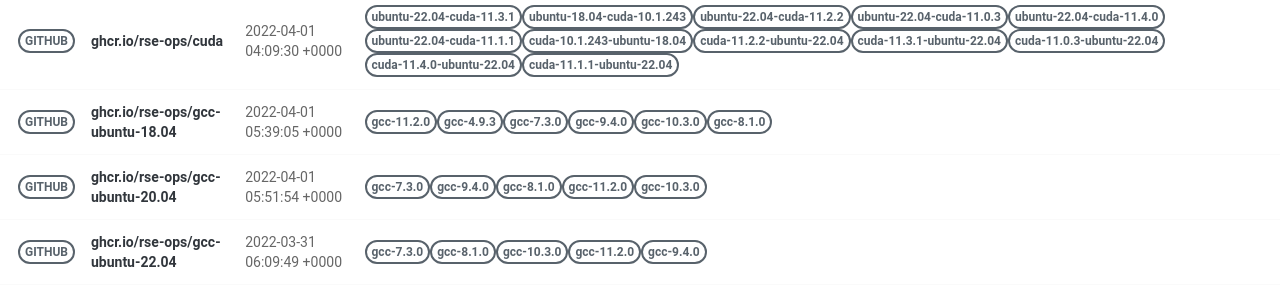
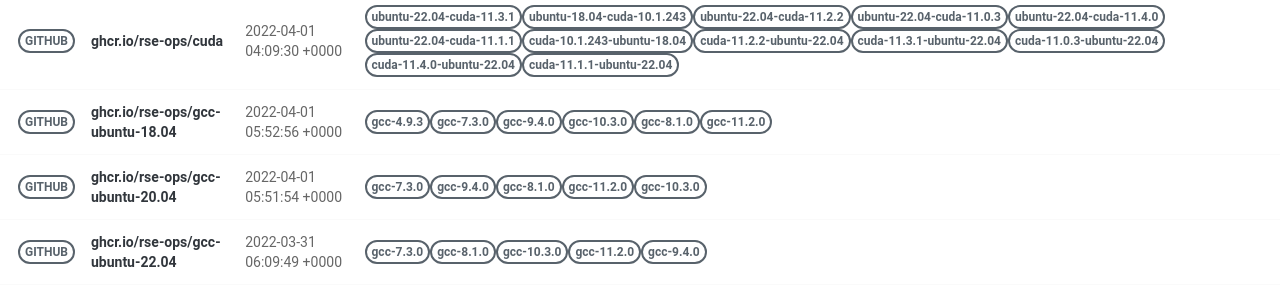
Before and after one commit to rse-ops/docker-images, a Jekyll site: the page built from pages/index.md, in a window 1280 px wide. Shown: the part 502-801 px from the top of the page. Built offline with Jekyll 4.4.1, drawn with Linux system fonts in a browser that asks for light colours; nearby versions of some CDN libraries.

Commit message:
Automated push to update library 2022-04-01

```diff
--- a/_library/ghcr.io-rse-ops-gcc-ubuntu-18.04.md
+++ b/_library/ghcr.io-rse-ops-gcc-ubuntu-18.04.md
@@ -1,14 +1,11 @@
 ---
 layout: container
 name: ghcr.io/rse-ops/gcc-ubuntu-18.04
-updated_at: 2022-04-01 05:39:05.763130
+updated_at: 2022-04-01 05:52:56.040121
 
 
 container_url: https://github.com/orgs/rse-ops/packages/container/package/gcc-ubuntu-18.04
 versions:
- - tag: gcc-11.2.0
-   dockerfile: https://github.com/rse-ops/docker-images/blob/main/ubuntu/gcc/Dockerfile
-   manifest: https://crane.ggcr.dev/manifest/ghcr.io/rse-ops/gcc-ubuntu-18.04:gcc-11.2.0
  - tag: gcc-4.9.3
    dockerfile: https://github.com/rse-ops/docker-images/blob/main/ubuntu/gcc/Dockerfile
    manifest: https://crane.ggcr.dev/manifest/ghcr.io/rse-ops/gcc-ubuntu-18.04:gcc-4.9.3
```
Also changed, not shown: other parts of _library/ghcr.io-rse-ops-gcc-ubuntu-18.04.md (+3 -0 lines).
